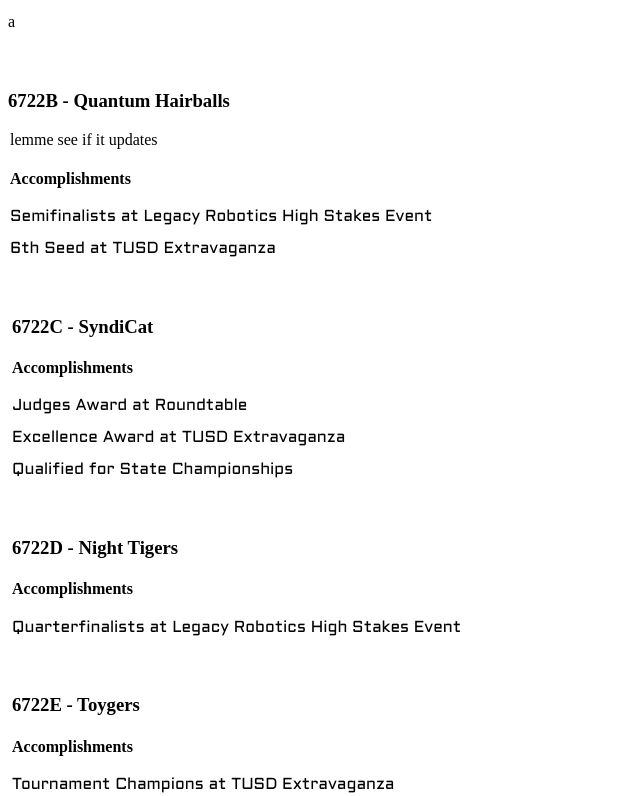
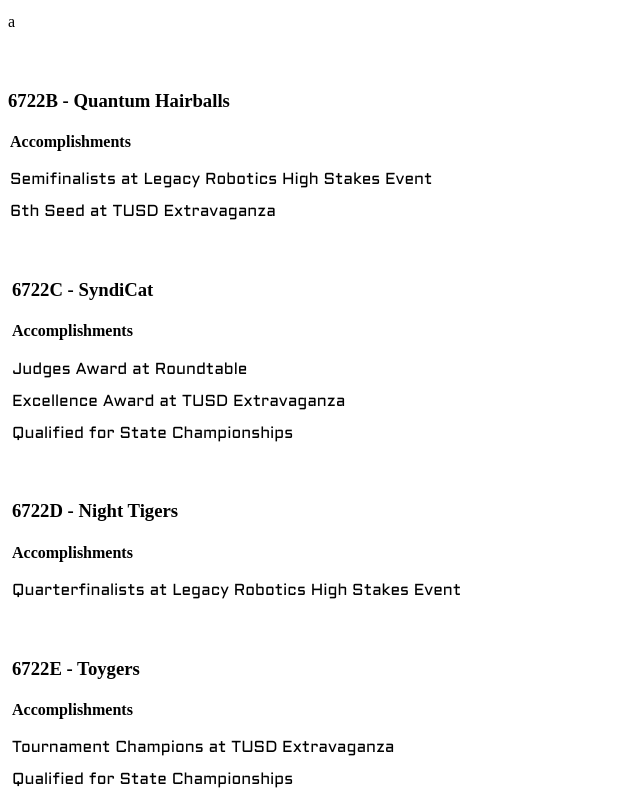
Before and after one commit to pioneer6722/pioneer6722.github.io, a plain HTML site: page index.html in a window 1280 px wide. Shown: the part 465-1261 px from the top of the page, without its empty margins (0-640 px from the left). Drawn offline with Linux system fonts and the light colour scheme; a script that the page names is missing.

Commit message:
i naaaaa

```diff
--- a/index.html
+++ b/index.html
@@ -31,7 +31,7 @@
 
 
       <h3 class="B-Accomplishments">6722B - Quantum Hairballs</h3>
-        <legend> lemme see if it updates
+        <legend>
       <h4>Accomplishments</h4>
       <p>Semifinalists at Legacy Robotics High Stakes Event</p>
       <p>6th Seed at TUSD Extravaganza</p></body>
```
